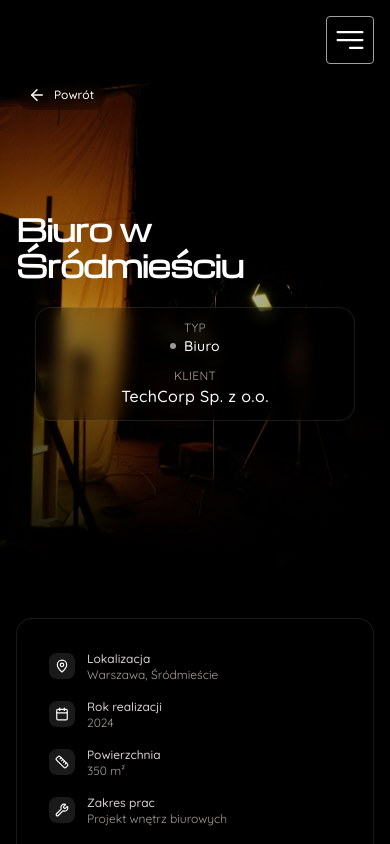
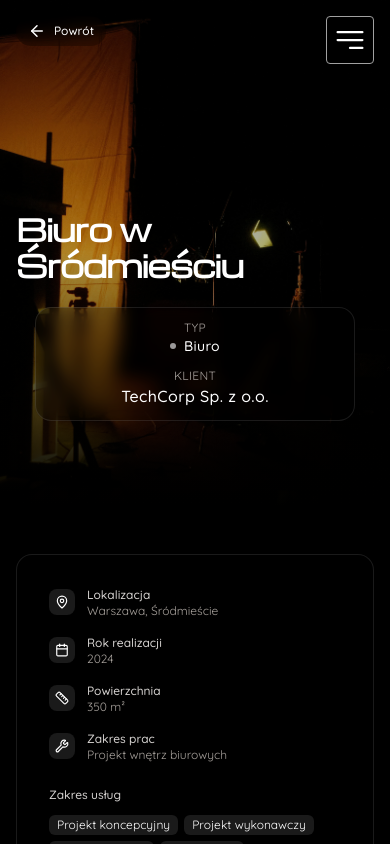
Before and after one commit to frankot/labo-v2, a Next.js app: page /realizacje/biuro-srodmiescie in a window 390 px wide. Shown: the top 844 px of the page. Built offline with nearby package versions, Linux system fonts and the light colour scheme.

Commit message:
mobile fix2

```diff
--- a/src/app/realizacje/[id]/page.tsx
+++ b/src/app/realizacje/[id]/page.tsx
@@ -66,7 +66,7 @@ export default function RealizacjaDetailPage({ params }: Props) {
   ];
 
   return (
-    <div className="mt-16 min-h-screen bg-black text-white sm:mt-20">
+    <div className="lg:mt-16 min-h-screen bg-black text-white sm:mt-20">
       {/* Hero Image */}
       <motion.div
         className="relative h-[60vh] w-full sm:h-[70vh]"
```
